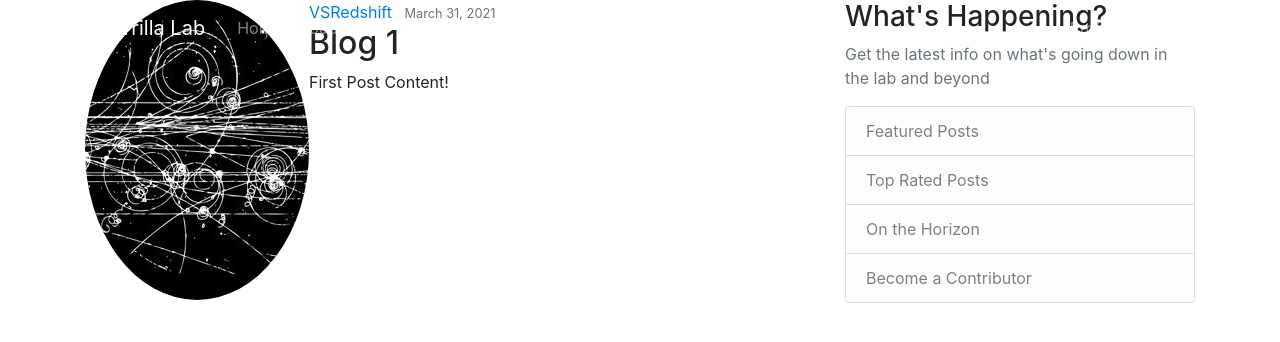
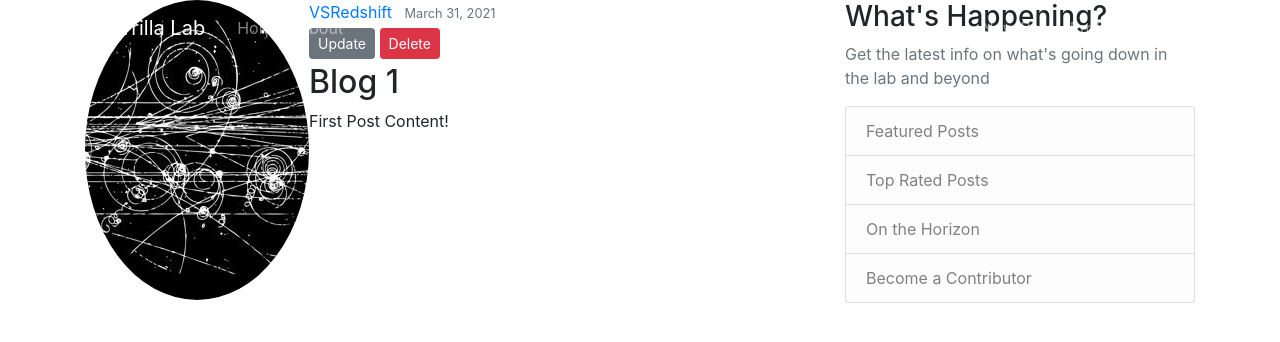
Before and after one commit to vsredshift/guerrilla_lab, a Django app: page /post/1/ in a window 1280 px wide. Shown: the top 342 px of the page. Run offline with Django 3.2, Linux system fonts and the light colour scheme; a user stored in the database is signed in; data comes from the database, SQL or seed files in the repository; some libraries are stand-ins or nearby versions.

Commit message:
Add buttons to handle delete and update in post detail view. Add New Post link in base.html

```diff
--- a/blog/templates/blog/base.html
+++ b/blog/templates/blog/base.html
@@ -47,6 +47,7 @@
                         <!-- Navbar Right Hand Side -->
                         <div class="navbar-nav">
                             {% if user.is_authenticated %}
+                            <a href="{% url 'post-create' %}" class="nav-item nav-link">New Post</a>
                             <a href="{% url 'profile' %}" class="nav-item nav-link">Profile</a>
                                 <a href="{% url 'logout' %}" class="nav-item nav-link">Logout</a>
                             {% else %}
--- a/blog/templates/blog/post_detail.html
+++ b/blog/templates/blog/post_detail.html
@@ -24,6 +24,21 @@
                 >{{ object.date_posted|date:"F d, Y" }}</small
             >
             <!-- format date with |date ""  [check docs]-->
+
+            {% if object.author == user %}
+            <div>
+                <a
+                    href="{% url 'post-update' object.id %}"
+                    class="btn btn-secondary btn-sm mt-1 mb-1"
+                    >Update</a
+                >
+                <a
+                    href="{% url 'post-delete' object.id %}"
+                    class="btn btn-danger btn-sm mt-1 mb-1"
+                    >Delete</a
+                >
+            </div>
+            {% endif %}
         </div>
         <h2 class="article-title">{{ object.title }}</h2>
         <p class="article-content">{{ object.content }}</p>
```
